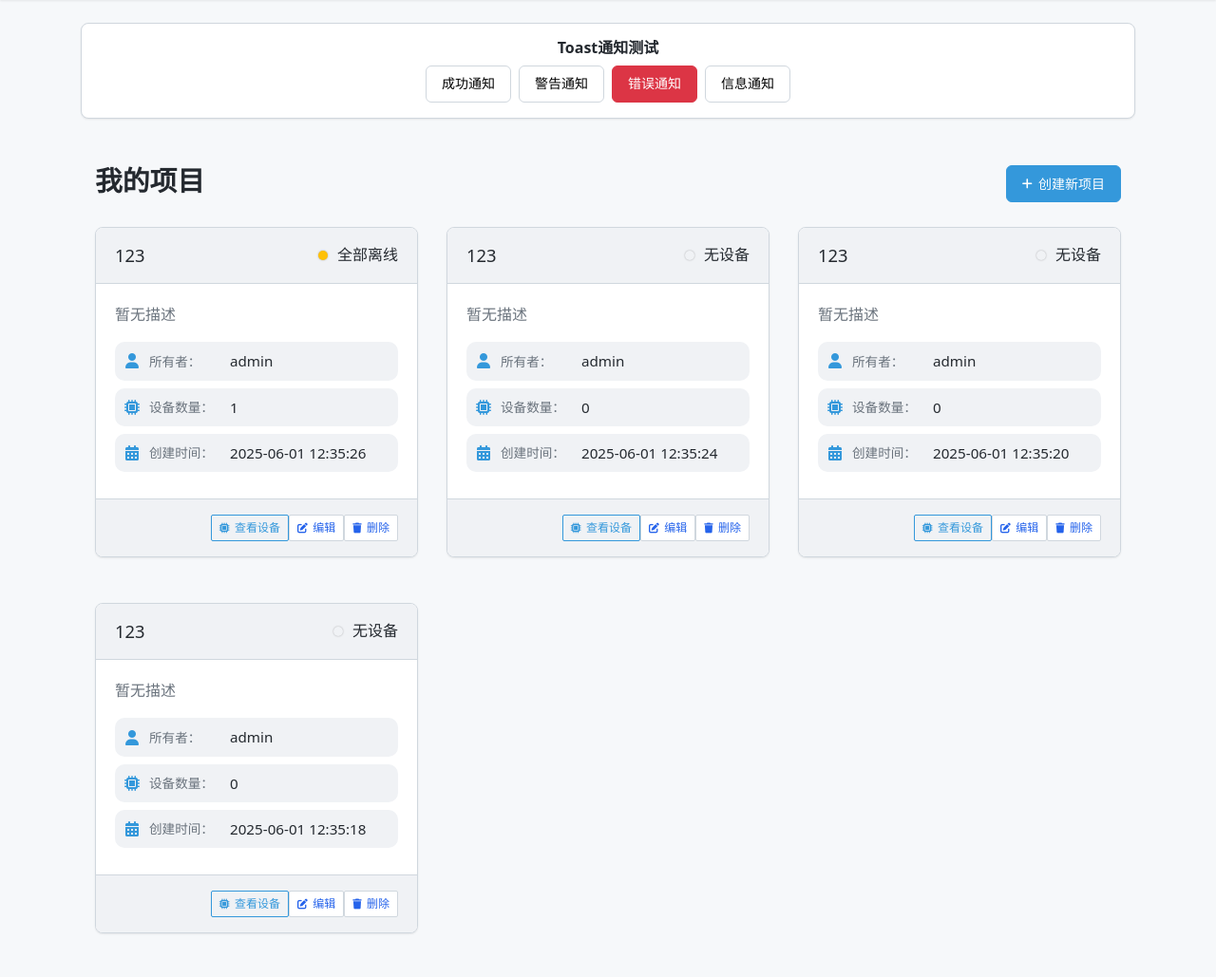
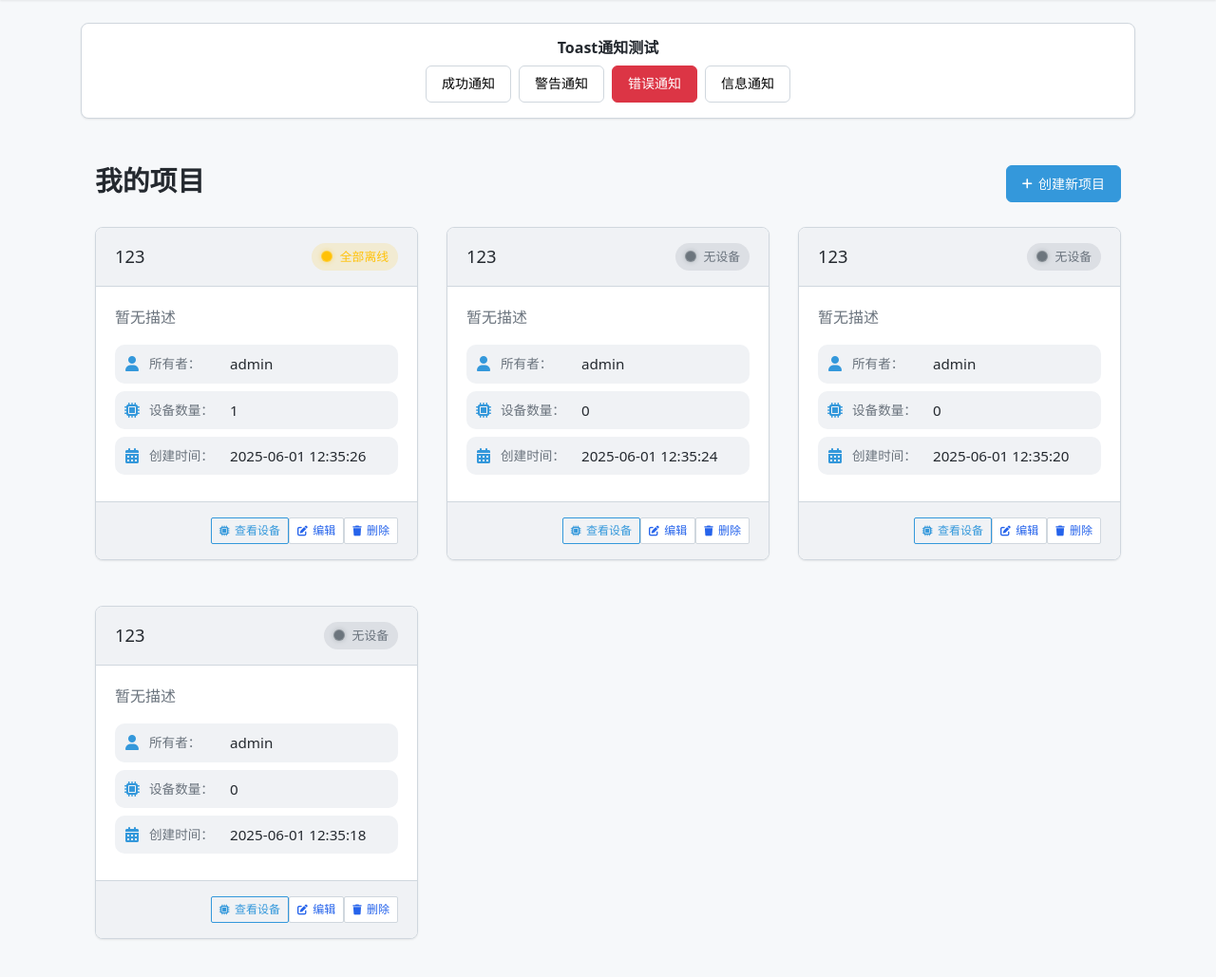
Before and after one commit to Miraitowa-la/NovaCloud, a Django app: page /iot/projects/ in a window 1280 px wide. Shown: the part 71-1100 px from the top of the page at 95% size. Run offline with Django 5.2, Linux system fonts and the light colour scheme; a user stored in the database is signed in; data comes from the database, SQL or seed files in the repository.

Commit message:
第九阶段：数据可视化与完善 步骤 9.3：完善错误处理和用户提示 项目/设备/策略 状态优化

```diff
--- a/static/css/style.css
+++ b/static/css/style.css
@@ -1831,45 +1831,6 @@ html, body {
     margin-bottom: 0;
 }
 
-/* 状态指示点样式 */
-.status-dot {
-    display: inline-block;
-    width: 10px;
-    height: 10px;
-    border-radius: 50%;
-    margin-right: 6px;
-    box-shadow: 0 0 2px rgba(0, 0, 0, 0.3);
-}
-
-.status-dot-success {
-    background-color: var(--color-success);
-}
-
-.status-dot-warning {
-    background-color: var(--color-warning);
-}
-
-.status-dot-danger {
-    background-color: var(--color-danger);
-}
-
-.status-dot-info {
-    background-color: var(--color-info);
-}
-
-.status-dot-muted {
-    background-color: var(--color-secondary);
-}
-
-/* 卡片状态指示器位置 */
-.card-header .status-indicator {
-    position: absolute;
-    top: 1rem;
-    right: 1rem;
-    display: flex;
-    align-items: center;
-}
-
 /* 可折叠表单部分 */
 .collapsible-section {
     border: 1px solid var(--border-default);
@@ -1960,3 +1921,86 @@ html, body {
         margin-bottom: 0;
     }
 }
+
+/* 状态指示点 */
+.status-dot {
+    display: inline-block;
+    width: 12px;
+    height: 12px;
+    border-radius: 50%;
+    margin-right: 8px;
+    vertical-align: middle;
+    box-shadow: 0 1px 3px rgba(0,0,0,0.15);
+    border: 1px solid rgba(255,255,255,0.2);
+    transition: transform 0.2s ease;
+}
+
+.status-dot:hover {
+    transform: scale(1.2);
+}
+
+.status-dot-success {
+    background-color: var(--color-success);
+    box-shadow: 0 0 5px rgba(40, 167, 69, 0.4);
+}
+
+.status-dot-warning {
+    background-color: var(--color-warning);
+    box-shadow: 0 0 5px rgba(255, 193, 7, 0.4);
+}
+
+.status-dot-danger, .status-dot-offline {
+    background-color: var(--color-danger);
+    box-shadow: 0 0 5px rgba(220, 53, 69, 0.4);
+}
+
+.status-dot-info {
+    background-color: var(--color-info);
+    box-shadow: 0 0 5px rgba(23, 162, 184, 0.4);
+}
+
+.status-dot-muted, .status-dot-secondary {
+    background-color: var(--color-secondary);
+    box-shadow: 0 0 5px rgba(108, 117, 125, 0.4);
+}
+
+/* 状态标签 */
+.status-label {
+    display: flex;
+    align-items: center;
+    padding: 4px 10px;
+    border-radius: 20px;
+    font-size: 0.8rem;
+    font-weight: 500;
+    background-color: var(--background-muted);
+    transition: all 0.3s ease;
+}
+
+.status-label:hover {
+    transform: scale(1.05);
+}
+
+.status-label-success {
+    background-color: rgba(40, 167, 69, 0.15);
+    color: var(--color-success);
+}
+
+.status-label-warning {
+    background-color: rgba(255, 193, 7, 0.15);
+    color: var(--color-warning);
+}
+
+.status-label-danger, .status-label-offline {
+    background-color: rgba(220, 53, 69, 0.15);
+    color: var(--color-danger);
+}
+
+.status-label-info {
+    background-color: rgba(23, 162, 184, 0.15);
+    color: var(--color-info);
+}
+
+.status-label-muted, .status-label-secondary {
+    background-color: rgba(108, 117, 125, 0.15);
+    color: var(--text-muted);
+}
--- a/templates/iot_devices/project_list.html
+++ b/templates/iot_devices/project_list.html
@@ -28,20 +28,17 @@
                         <div class="card-header d-flex justify-content-between align-items-center">
                             <h5 class="card-title mb-0">{{ project.name }}</h5>
                             {% if project.device_count == 0 %}
-                            <div class="status-badge status-badge-offline">
-                                <span class="status-dot status-dot-offline"></span>
-                                <span class="status-text">无设备</span>
-                            </div>
+                            <span class="status-label status-label-secondary">
+                                <span class="status-dot status-dot-secondary"></span> 无设备
+                            </span>
                             {% elif project.online_device_count > 0 %}
-                            <div class="status-badge status-badge-success">
-                                <span class="status-dot status-dot-success"></span>
-                                <span class="status-text">有设备在线</span>
-                            </div>
+                            <span class="status-label status-label-success">
+                                <span class="status-dot status-dot-success"></span> 有设备在线
+                            </span>
                             {% else %}
-                            <div class="status-badge status-badge-warning">
-                                <span class="status-dot status-dot-warning"></span>
-                                <span class="status-text">全部离线</span>
-                            </div>
+                            <span class="status-label status-label-warning">
+                                <span class="status-dot status-dot-warning"></span> 全部离线
+                            </span>
                             {% endif %}
                         </div>
                         <div class="card-body">
```
Also changed, not shown: templates/iot_devices/device_detail.html (+3 -12 lines), templates/iot_devices/device_list.html (+10 -13 lines), templates/strategy_engine/strategy_list.html (+6 -8 lines).
